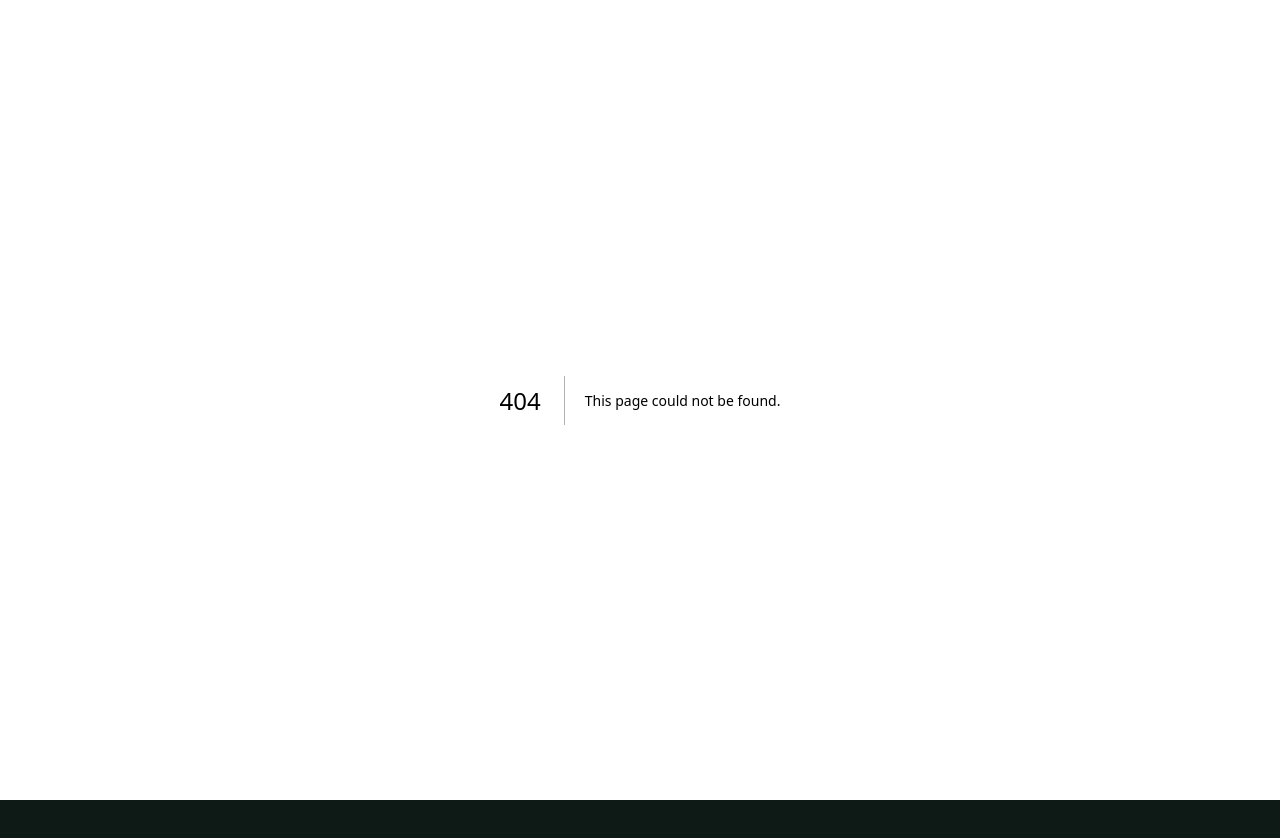
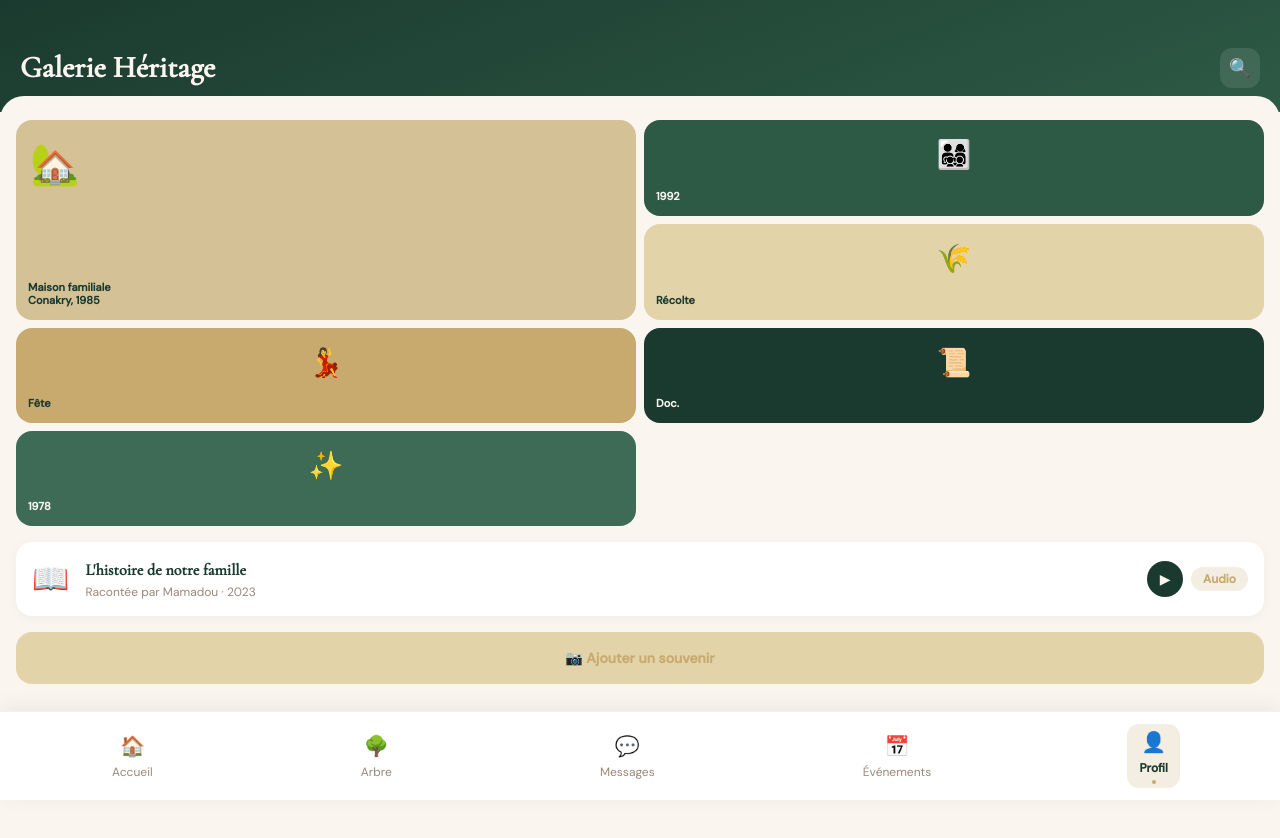
Before and after one commit to yonna25/Racines-Windo, a Next.js app: page /galerie in a window 1280 px wide. Before the commit this address had no page. Shown: the top 838 px of the page. Before the commit the page ends 800 px from the top, so only its background shows below. Built offline with nearby package versions, Linux system fonts and the light colour scheme.

Commit message:
Create page.jsx

```diff
--- /dev/null
+++ b/src/app/galerie/page.jsx
@@ -0,0 +1,167 @@
+'use client'
+import { useState } from 'react'
+import { useRouter } from 'next/navigation'
+
+const GRID_ITEMS = [
+  { id: 1, label: 'Maison familiale\nConakry, 1985', emoji: '🏡', bg: '#D4C296', wide: true, tall: true },
+  { id: 2, label: '1992',     emoji: '👨‍👩‍👧‍👦', bg: '#2D5A45', textColor: '#FAF6EF' },
+  { id: 3, label: 'Récolte',  emoji: '🌾', bg: '#E2D4A8' },
+  { id: 4, label: 'Fête',     emoji: '💃', bg: '#C8A96E' },
+  { id: 5, label: 'Doc.',     emoji: '📜', bg: '#1B3A2F', textColor: '#FAF6EF' },
+  { id: 6, label: '1978',     emoji: '✨', bg: '#3D6B55', textColor: '#FAF6EF' },
+]
+
+const AUDIO = {
+  title: "L'histoire de notre famille",
+  sub: 'Racontée par Mamadou · 2023',
+}
+
+export default function GaleriePage() {
+  const router = useRouter()
+  const [playing, setPlaying] = useState(false)
+  const [selected, setSelected] = useState(null)
+
+  return (
+    <div className="min-h-screen flex flex-col" style={{ background: '#FAF6EF' }}>
+
+      {/* Header */}
+      <div className="px-5 pt-12 pb-6 flex justify-between items-center"
+           style={{ background: 'linear-gradient(160deg, #1B3A2F 0%, #2D5A45 100%)' }}>
+        <h1 className="text-3xl font-semibold" style={{ color: '#FAF6EF', fontFamily: 'Cormorant Garamond, serif' }}>
+          Galerie Héritage
+        </h1>
+        <button className="w-10 h-10 rounded-xl flex items-center justify-center"
+                style={{ background: 'rgba(255,255,255,0.1)' }}>
+          <span className="text-lg">🔍</span>
+        </button>
+      </div>
+
+      {/* Body */}
+      <div className="flex-1 -mt-4 rounded-t-3xl px-4 pt-6 pb-28 overflow-y-auto" style={{ background: '#FAF6EF' }}>
+
+        {/* Grille masonry */}
+        <div style={{ display: 'grid', gridTemplateColumns: '1fr 1fr', gridTemplateRows: 'auto', gap: 8 }}>
+          {GRID_ITEMS.map((item, i) => (
+            <button
+              key={item.id}
+              onClick={() => setSelected(item)}
+              className="relative overflow-hidden rounded-2xl flex flex-col items-start justify-end transition-transform active:scale-95"
+              style={{
+                background: item.bg,
+                gridColumn: item.wide ? '1' : 'auto',
+                gridRow: item.tall ? 'span 2' : 'auto',
+                minHeight: item.wide ? 200 : 95,
+                padding: 12,
+              }}
+            >
+              <span style={{ fontSize: item.wide ? 40 : 28, position: 'absolute', top: 14, left: item.wide ? 14 : '50%', transform: item.wide ? 'none' : 'translateX(-50%)' }}>
+                {item.emoji}
+              </span>
+              <span className="relative z-10 text-left font-semibold leading-tight"
+                    style={{ fontSize: 11, color: item.textColor || '#1B3A2F', whiteSpace: 'pre-line' }}>
+                {item.label}
+              </span>
+            </button>
+          ))}
+        </div>
+
+        {/* Card audio */}
+        <div className="mt-4 rounded-2xl px-4 py-4 flex items-center gap-4"
+             style={{ background: '#FFFFFF', boxShadow: '0 2px 12px rgba(0,0,0,0.04)' }}>
+          <span className="text-3xl">📖</span>
+          <div className="flex-1 min-w-0">
+            <p className="font-semibold" style={{ color: '#1B3A2F', fontFamily: 'Cormorant Garamond, serif', fontSize: 16 }}>
+              {AUDIO.title}
+            </p>
+            <p className="text-xs mt-0.5" style={{ color: '#9A8878' }}>{AUDIO.sub}</p>
+          </div>
+          <div className="flex items-center gap-2">
+            <button
+              onClick={() => setPlaying(p => !p)}
+              className="w-9 h-9 rounded-full flex items-center justify-center"
+              style={{ background: '#1B3A2F', color: '#FAF6EF', fontSize: 14 }}
+            >
+              {playing ? '⏸' : '▶'}
+            </button>
+            <span className="text-xs px-3 py-1 rounded-full font-semibold"
+                  style={{ background: '#F3EDE2', color: '#C8A96E' }}>
+              Audio
+            </span>
+          </div>
+        </div>
+
+        {/* Bouton ajouter */}
+        <button className="w-full mt-4 py-4 rounded-2xl font-semibold text-sm flex items-center justify-center gap-2 transition-all active:scale-95"
+                style={{ background: '#E2D4A8', color: '#C8A96E', fontFamily: 'DM Sans, sans-serif' }}>
+          📷 Ajouter un souvenir
+        </button>
+
+        {/* Slogan bas de page */}
+        <div className="mt-10 text-center pb-4">
+          <p className="font-display text-2xl font-light" style={{ fontFamily: 'Cormorant Garamond, serif', color: '#1B3A2F' }}>
+            Racines — <em>Votre héritage, votre fierté</em>
+          </p>
+          <p className="text-xs mt-2" style={{ color: '#9A8878', letterSpacing: '0.05em' }}>
+            Connaître ses racines, unir les générations
+          </p>
+        </div>
+      </div>
+
+      {/* Lightbox */}
+      {selected && (
+        <div
+          className="fixed inset-0 z-50 flex items-center justify-center"
+          style={{ background: 'rgba(0,0,0,0.7)' }}
+          onClick={() => setSelected(null)}
+        >
+          <div
+            className="rounded-3xl p-8 flex flex-col items-center gap-4 mx-6"
+            style={{ background: selected.bg, minWidth: 260 }}
+            onClick={e => e.stopPropagation()}
+          >
+            <span style={{ fontSize: 64 }}>{selected.emoji}</span>
+            <p className="font-bold text-center" style={{ fontFamily: 'Cormorant Garamond, serif', fontSize: 20, color: selected.textColor || '#1B3A2F', whiteSpace: 'pre-line' }}>
+              {selected.label}
+            </p>
+            <button
+              onClick={() => setSelected(null)}
+              className="mt-2 px-6 py-2 rounded-full text-sm font-semibold"
+              style={{ background: 'rgba(0,0,0,0.15)', color: selected.textColor || '#1B3A2F' }}
+            >
+              Fermer
+            </button>
+          </div>
+        </div>
+      )}
+
+      <BottomNav active="profil" />
+    </div>
+  )
+}
+
+function BottomNav({ active }) {
+  const router = useRouter()
+  const tabs = [
+    { key: 'accueil',    icon: '🏠', label: 'Accueil',   href: '/dashboard' },
+    { key: 'arbre',      icon: '🌳', label: 'Arbre',      href: '/arbre' },
+    { key: 'messages',   icon: '💬', label: 'Messages',   href: '/messages' },
+    { key: 'evenements', icon: '📅', label: 'Événements', href: '/evenements' },
+    { key: 'profil',     icon: '👤', label: 'Profil',     href: '/galerie' },
+  ]
+  return (
+    <div className="fixed bottom-0 left-0 right-0 flex justify-around items-center px-2 py-3"
+         style={{ background: '#FFFFFF', borderTop: '1px solid rgba(45,90,69,0.08)', boxShadow: '0 -4px 20px rgba(0,0,0,0.06)' }}>
+      {tabs.map(t => (
+        <button key={t.key} onClick={() => router.push(t.href)}
+                className="flex flex-col items-center gap-1 px-3 py-1 rounded-xl"
+                style={{ background: active === t.key ? '#F3EDE2' : 'transparent' }}>
+          <span className="text-xl">{t.icon}</span>
+          <span className="text-xs" style={{ color: active === t.key ? '#1B3A2F' : '#9A8878', fontWeight: active === t.key ? 600 : 400 }}>
+            {t.label}
+          </span>
+          {active === t.key && <div className="w-1 h-1 rounded-full" style={{ background: '#C8A96E' }} />}
+        </button>
+      ))}
+    </div>
+  )
+              }
```
